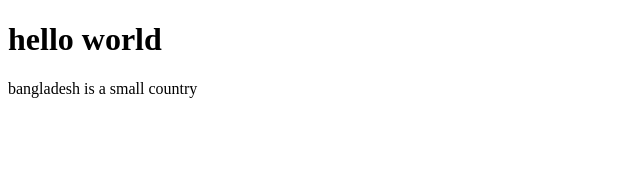
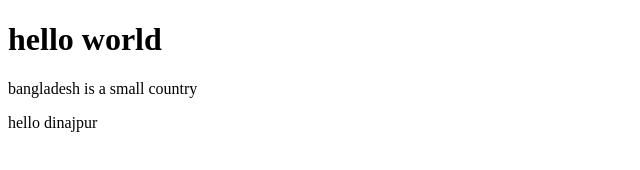
Before and after one commit to SaklainArabi/hello-world, a plain HTML site: page index.html in a window 1280 px wide. Shown: the whole page, without its empty margins (0-640 px from the left). Drawn offline with Linux system fonts and the light colour scheme.

Commit message:
dinsjpur add

```diff
--- a/index.html
+++ b/index.html
@@ -8,5 +8,6 @@
 <body>
     <h1>hello world</h1>
     <p>bangladesh is a small country</p>
+    <p>hello dinajpur</p>
 </body>
 </html>
```
